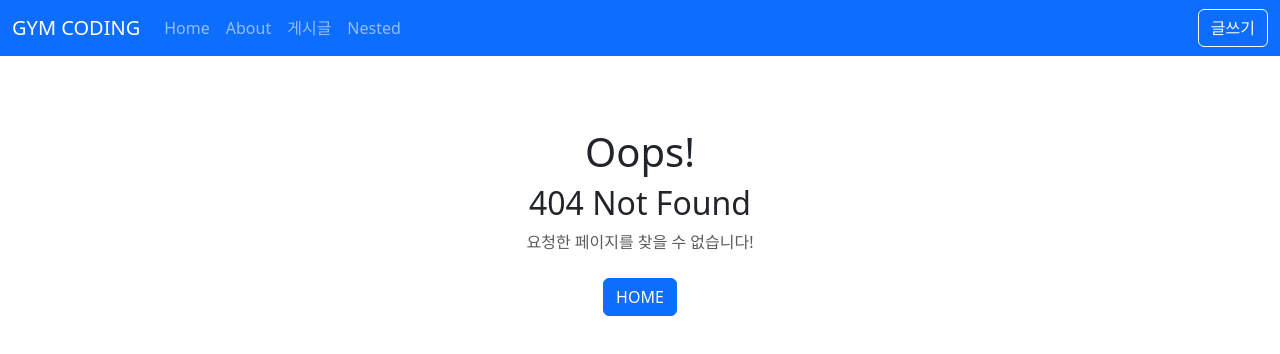
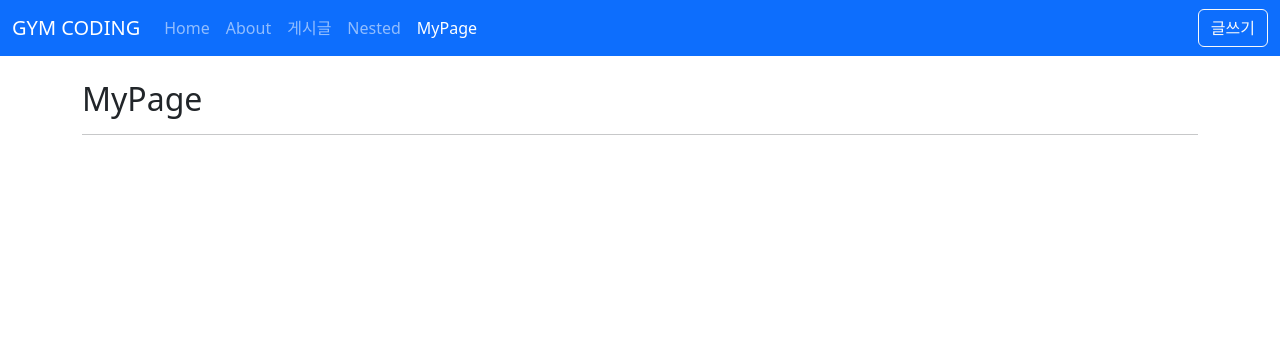
Before and after one commit to JungHoiMin/inflearn, a Vue app in the folder Vue3 완벽 마스터_기초부터 실전까지(실전편)/vue3-posts/: page /my in a window 1280 px wide. Before the commit this address had no page. Shown: the top 354 px of the page. Built offline with nearby package versions, Linux system fonts and the light colour scheme.

Commit message:
Section 10 Vue Router 심화 - 네비게이션 가드

```diff
--- a/Vue3 완벽 마스터_기초부터 실전까지(실전편)/vue3-posts/src/layouts/TheHeader.vue
+++ b/Vue3 완벽 마스터_기초부터 실전까지(실전편)/vue3-posts/src/layouts/TheHeader.vue
@@ -47,6 +47,11 @@ const goPage = () => {
                 Nested
               </RouterLink>
             </li>
+            <li class="nav-item">
+              <RouterLink class="nav-link" active-class="active" to="/my">
+                MyPage
+              </RouterLink>
+            </li>
           </ul>
           <div class="d-flex" role="search">
             <button class="btn btn-outline-light" @click="goPage">
--- a/Vue3 완벽 마스터_기초부터 실전까지(실전편)/vue3-posts/src/router/index.js
+++ b/Vue3 완벽 마스터_기초부터 실전까지(실전편)/vue3-posts/src/router/index.js
@@ -1,6 +1,6 @@
 import HomeView from '@/views/HomeView.vue';
 import AboutView from '@/views/AboutView.vue';
-import { createRouter, createWebHashHistory, createWebHistory } from 'vue-router'
+import { createRouter, createWebHistory } from 'vue-router';
 import PostListView from '@/views/posts/PostListView.vue';
 import PostCreateView from '@/views/posts/PostCreateView.vue';
 import PostDetailView from '@/views/posts/PostDetailView.vue';
@@ -10,7 +10,13 @@ import NestedView from '@/views/nested/NestedView.vue';
 import NestedOneView from '@/views/nested/NestedOneView.vue';
 import NestedTwoView from '@/views/nested/NestedTwoView.vue';
 import NestedHomeView from '@/views/nested/NestedHomeView.vue';
+import MyPageView from '@/views/MyPageView.vue';
 
+const removeQueryString = to => {
+  if (Object.keys(to.query).length > 0) {
+    return { path: to.path, query: {} };
+  }
+};
 const routes = [
   {
     path: '/',
@@ -73,12 +79,28 @@ const routes = [
       },
     ],
   },
+  {
+    path: '/my',
+    name: 'MyPage',
+    component: MyPageView,
+    beforeEnter: [removeQueryString],
+  },
 ];
-
 const router = createRouter({
   history: createWebHistory(),
   // history: createWebHashHistory(),
   routes,
 });
 
+// router.beforeEach((to, from) => {
+//   console.log('to: ', to);
+//   console.log('from: ', from);
+//   if (to.name === 'MyPage') {
+//     // router.push({ name: 'Home' });
+//     // return false;
+//     // return { name: 'Home' };
+//     return '/posts';
+//   }
+// });
+
 export default router;
--- /dev/null
+++ b/Vue3 완벽 마스터_기초부터 실전까지(실전편)/vue3-posts/src/views/MyPageView.vue
@@ -0,0 +1,14 @@
+<script setup>
+
+</script>
+
+<template>
+  <div>
+    <h2>MyPage</h2>
+    <hr />
+  </div>
+</template>
+
+<style scoped>
+
+</style>
--- a/Vue3 완벽 마스터_기초부터 실전까지(실전편)/vue3-posts/src/views/posts/PostDetailView.vue
+++ b/Vue3 완벽 마스터_기초부터 실전까지(실전편)/vue3-posts/src/views/posts/PostDetailView.vue
@@ -1,6 +1,6 @@
 <script setup>
-import { useRouter } from 'vue-router';
-import { computed, toRef, toRefs } from 'vue'
+import { onBeforeRouteLeave, onBeforeRouteUpdate, useRouter } from 'vue-router';
+import { computed, toRef, toRefs } from 'vue';
 import { useAxios } from '@/composables/useAxios.js';
 import { useAlert } from '@/composables/useAlert.js';
 import { useNumber } from '@/composables/useNumber.js';
@@ -44,8 +44,21 @@ const remove = async () => {
 const goListPage = () => router.push({ name: 'PostList' });
 const goEditPage = () =>
   router.push({ name: 'PostEdit', params: { id: props.id } });
+
+onBeforeRouteUpdate(() => {
+  console.log('onBeforeRouteUpdate');
+});
+onBeforeRouteLeave(() => {
+  console.log('onBeforeRouteLeave');
+});
 </script>
-
+<script>
+export default {
+  beforeRouteEnter() {
+    console.log('beforeRouteEnter');
+  },
+};
+</script>
 <template>
   <AppLoading v-if="loading" />
 
@@ -62,7 +75,9 @@ const goEditPage = () =>
     <AppError v-if="removeError" :message="removeError.message" />
     <div class="row">
       <div class="col-auto">
-        <button class="btn btn-outline-dark">이전글</button>
+        <button class="btn btn-outline-dark" @click="$router.push('/posts/10')">
+          이전글
+        </button>
       </div>
       <div class="col-auto">
         <button class="btn btn-outline-dark">다음글</button>
```
